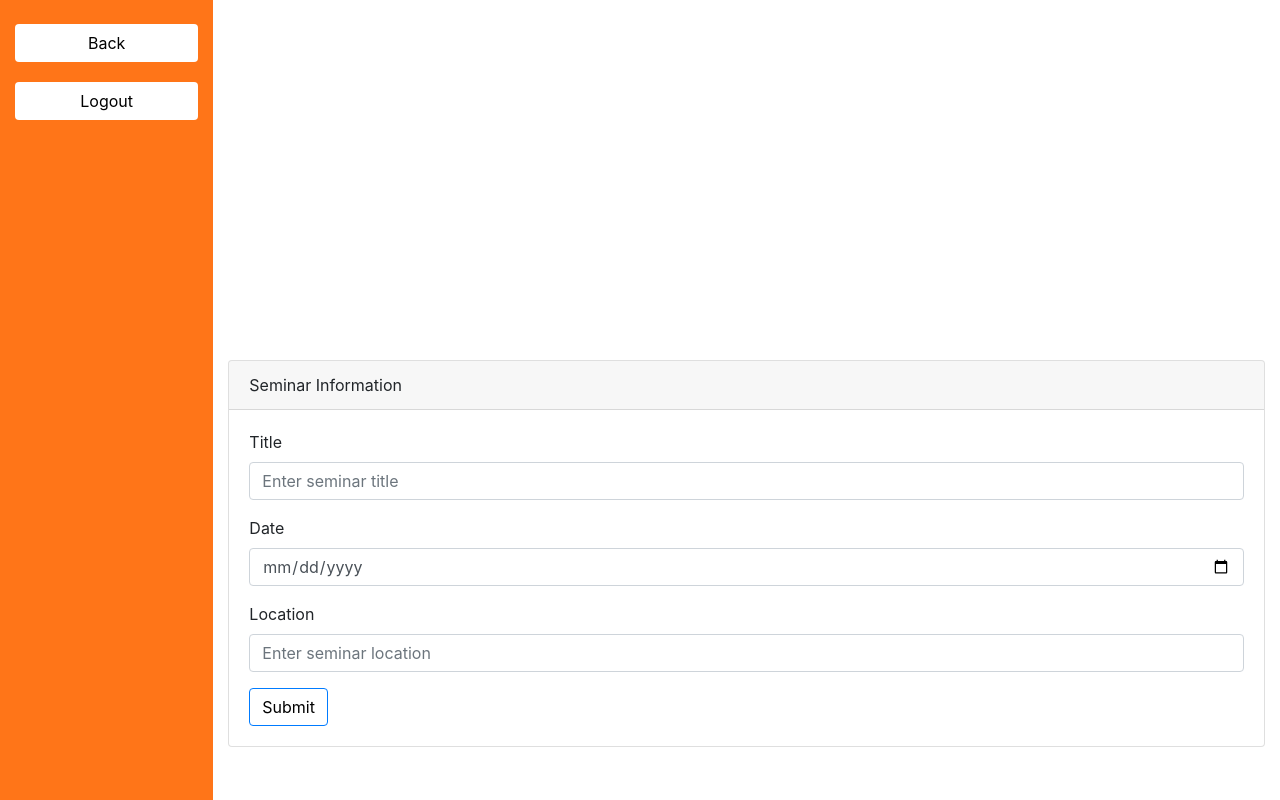
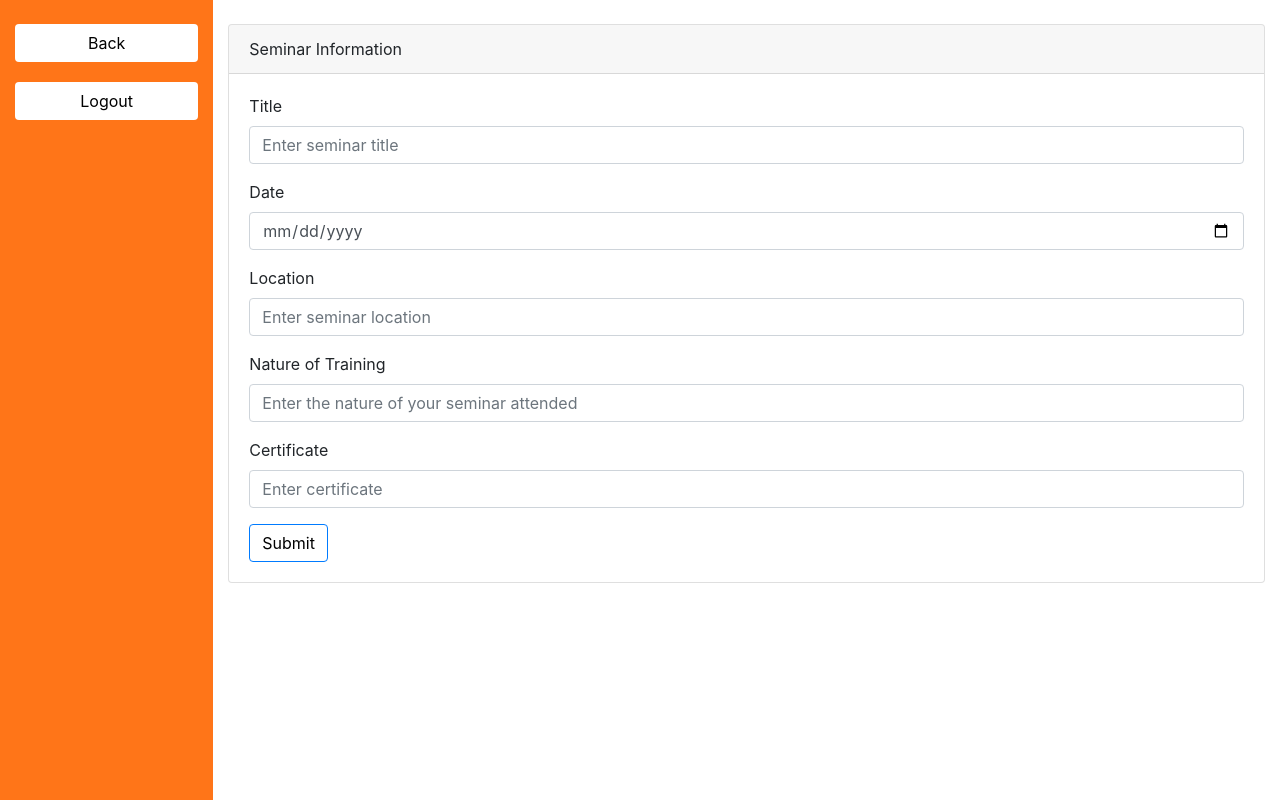
Before and after one commit to Cole-0/Group-4, a PHP site: page /phpmailer/addseminar.php in a window 1280 px wide. Shown: the part 67-867 px from the top of the page. Run offline with PHP 8.4, Linux system fonts and the light colour scheme.

Commit message:
add backend add seminar unfinish

```diff
--- a/addseminar.php
+++ b/addseminar.php
@@ -1,3 +1,45 @@
+<?php
+session_start();
+
+if (isset($_POST['submit'])) {
+    // Include database connection file
+    include('db/connect.php');
+
+    // Initialize error and success messages
+    $error = "";
+    $success = "";
+
+    // Retrieve form data
+    $title = $_POST['seminarTitle'];
+    $date = $_POST['seminarDate'];
+    $place = $_POST['seminarLocation'];
+    $nature_training = $_POST['natureoftraining'];
+    $certificate = $_POST['certificate'];
+
+    // Validate form data (you can add validation logic here)
+
+    // Insert data into database
+    try {
+        $stmt = $pdo->prepare("INSERT INTO add_seminar (title, date, place, nature_training, certificate) VALUES (:title, :date, :place, :nature_training, :certificate)");
+        $stmt->bindParam(':title', $title);
+        $stmt->bindParam(':date', $date);
+        $stmt->bindParam(':place', $place);
+        $stmt->bindParam(':nature_training', $nature_training);
+        $stmt->bindParam(':certificate', $certificate);
+
+        if ($stmt->execute()) {
+            $success = "Seminar information added successfully";
+        } else {
+            $error = "Failed to add seminar information";
+        }
+    } catch (PDOException $e) {
+        $error = "Error: " . $e->getMessage();
+    }
+}
+?>
+
+
+
 <!DOCTYPE html>
 <html>
 <head>
@@ -29,27 +71,36 @@
       </div>
       <div class="col-10">
         <!-- Main content goes here -->
-        <br><br><br><br><br><br><br><br><br><br><br><br><br><br><br>
+        <br>
         <div class="card">
           <div class="card-header">
             Seminar Information
           </div>
           <div class="card-body">
-            <form>
+          <form method="post" action="<?php echo htmlspecialchars($_SERVER["PHP_SELF"]); ?>">
                 <div class="form-group">
                     <label for="seminarTitle">Title</label>
-                <input type="text" class="form-control" id="seminarTitle" placeholder="Enter seminar title">
+                    <input type="text" class="form-control" id="seminarTitle" name="seminarTitle" placeholder="Enter seminar title">
                 </div>
                 <div class="form-group">
                     <label for="seminarDate">Date</label>
-                <input type="date" class="form-control" id="seminarDate">
+                    <input type="date" class="form-control" id="seminarDate" name="seminarDate">
                 </div>
                 <div class="form-group">
                     <label for="seminarLocation">Location</label>
-                <input type="text" class="form-control" id="seminarLocation" placeholder="Enter seminar location">
+                    <input type="text" class="form-control" id="seminarLocation" name="seminarLocation" placeholder="Enter seminar location">
                 </div>
-              <button type="submit" class="btn btn-primary">Submit</button>
+                <div class="form-group">
+                    <label for="natureoftraining">Nature of Training</label>
+                    <input type="text" class="form-control" id="natureoftraining" name="natureoftraining" placeholder="Enter the nature of your seminar attended">
+                </div>
+                <div class="form-group">
+                    <label for="certificate">Certificate</label>
+                    <input type="text" class="form-control" id="certificate" name="certificate" placeholder="Enter certificate">
+                </div>
+                <button type="submit" name="submit" class="btn btn-primary">Submit</button>
           </form>
+
           </div>
         </div>
       </div>
```
Lines whose indentation alone changed are shown as unchanged.
